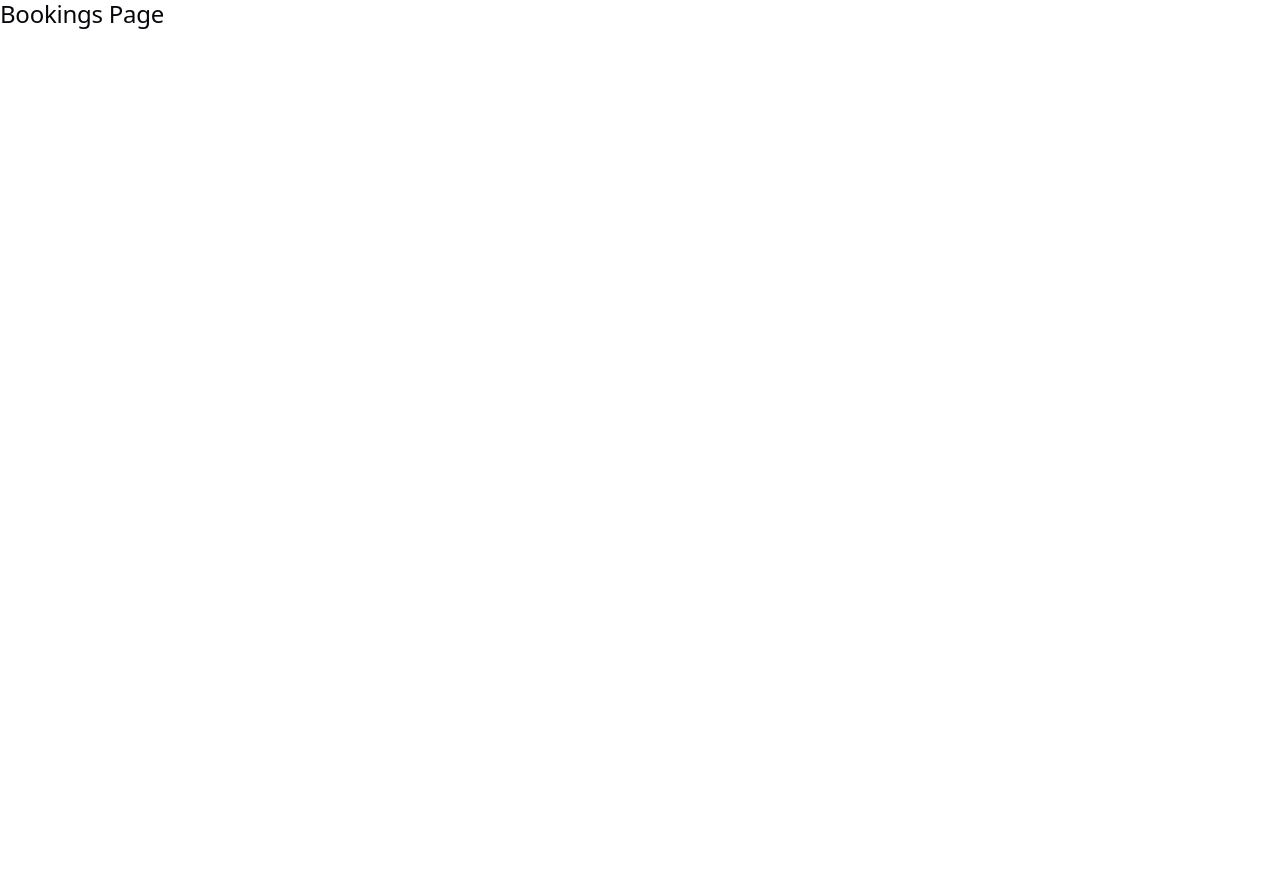
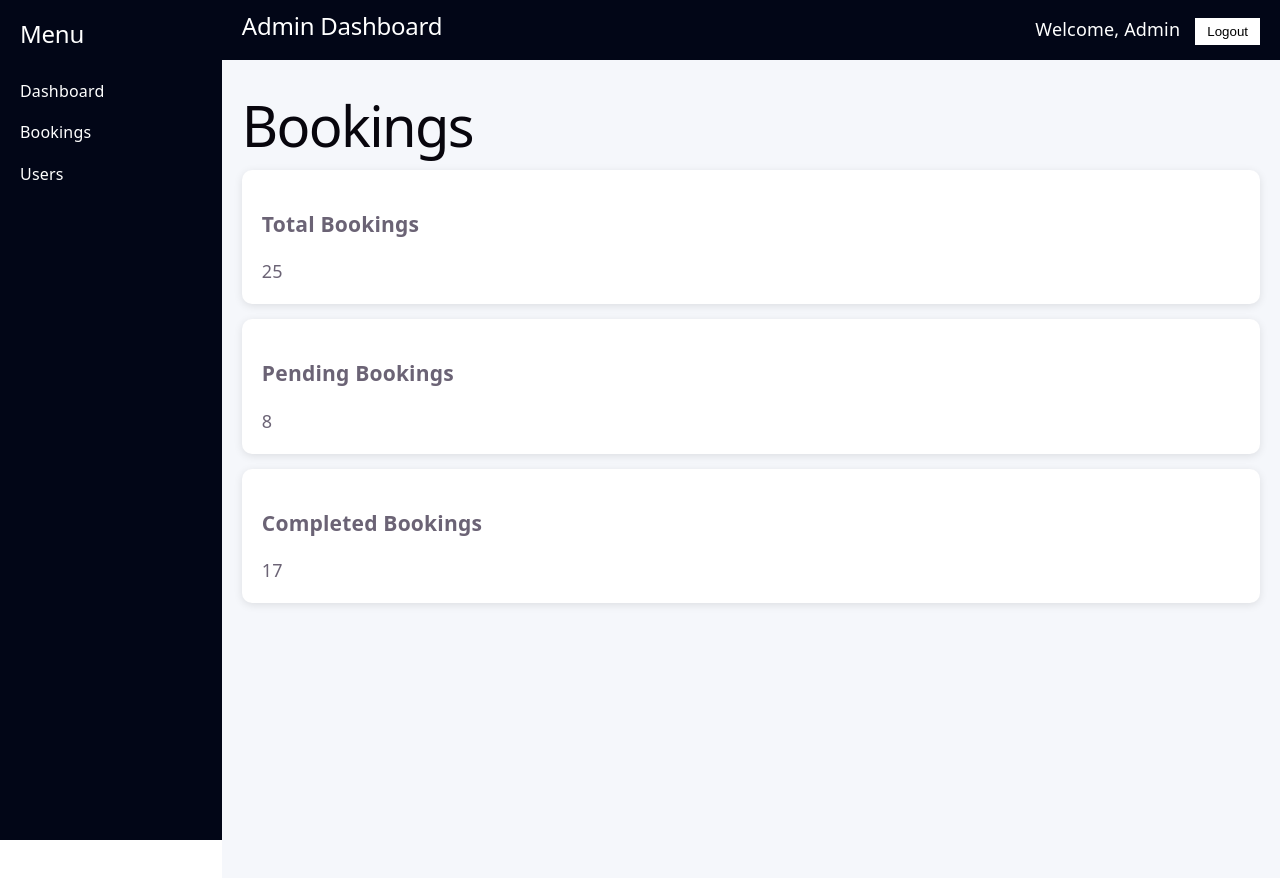
Before and after one commit to Ahmed12590/nodejs-admin-backend, a React (Vite) app in the folder frontend/: page /bookings in a window 1280 px wide. Shown: the top 878 px of the page. Before the commit the page ends 800 px from the top, so only its background shows below. Built offline with nearby package versions, Linux system fonts and the light colour scheme.

Commit message:
pages update

```diff
--- a/frontend/src/pages/Bookings.jsx
+++ b/frontend/src/pages/Bookings.jsx
@@ -1,5 +1,50 @@
+import Navbar from "../components/Navbar";
+import Sidebar from "../components/Sidebar";
+
 function Bookings() {
-  return <h2>Bookings Page</h2>;
+  return (
+    <div style={{ display: "flex" }}>
+      <Sidebar />
+
+      <div style={{ width: "100%" }}>
+        <Navbar />
+
+        <div style={styles.content}>
+          <h1>Bookings</h1>
+
+          <div style={styles.card}>
+            <h3>Total Bookings</h3>
+            <p>25</p>
+          </div>
+
+          <div style={styles.card}>
+            <h3>Pending Bookings</h3>
+            <p>8</p>
+          </div>
+
+          <div style={styles.card}>
+            <h3>Completed Bookings</h3>
+            <p>17</p>
+          </div>
+        </div>
+      </div>
+    </div>
+  );
 }
 
+const styles = {
+  content: {
+    padding: "20px",
+    background: "#f5f7fb",
+    minHeight: "100vh",
+  },
+  card: {
+    background: "#fff",
+    padding: "20px",
+    marginBottom: "15px",
+    borderRadius: "10px",
+    boxShadow: "0 2px 8px rgba(0,0,0,0.1)",
+  },
+};
+
 export default Bookings;
--- a/frontend/src/pages/Dashboard.jsx
+++ b/frontend/src/pages/Dashboard.jsx
@@ -1,22 +1,63 @@
 import Navbar from "../components/Navbar";
 import Sidebar from "../components/Sidebar";
 
-const Dashboard = () => {
+function Dashboard() {
   return (
     <div style={{ display: "flex" }}>
-
+      {/* Sidebar */}
       <Sidebar />
 
+      {/* Main Section */}
       <div style={{ width: "100%" }}>
         <Navbar />
 
-        <div style={{ padding: "20px" }}>
-          <h1>Dashboard Page</h1>
+        <div style={styles.content}>
+          <h1>Dashboard</h1>
+          <p>Welcome to Travel Admin Panel ✈️</p>
+
+          <div style={styles.cardsContainer}>
+            <div style={styles.card}>
+              <h3>Total Bookings</h3>
+              <p>25</p>
+            </div>
+
+            <div style={styles.card}>
+              <h3>Total Users</h3>
+              <p>120</p>
+            </div>
+
+            <div style={styles.card}>
+              <h3>Packages</h3>
+              <p>15</p>
+            </div>
+          </div>
         </div>
       </div>
-
     </div>
   );
+}
+
+const styles = {
+  content: {
+    padding: "20px",
+    background: "#f5f7fb",
+    minHeight: "100vh",
+  },
+
+  cardsContainer: {
+    display: "flex",
+    gap: "20px",
+    marginTop: "20px",
+    flexWrap: "wrap",
+  },
+
+  card: {
+    background: "#fff",
+    padding: "20px",
+    borderRadius: "10px",
+    minWidth: "220px",
+    boxShadow: "0 2px 8px rgba(0,0,0,0.1)",
+  },
 };
 
 export default Dashboard;
--- a/frontend/src/pages/Users.jsx
+++ b/frontend/src/pages/Users.jsx
@@ -1,5 +1,50 @@
+import Navbar from "../components/Navbar";
+import Sidebar from "../components/Sidebar";
+
 function Users() {
-  return <h2>Users Page</h2>;
+  return (
+    <div style={{ display: "flex" }}>
+      <Sidebar />
+
+      <div style={{ width: "100%" }}>
+        <Navbar />
+
+        <div style={styles.content}>
+          <h1>Users</h1>
+
+          <div style={styles.card}>
+            <h3>Total Users</h3>
+            <p>120</p>
+          </div>
+
+          <div style={styles.card}>
+            <h3>Active Users</h3>
+            <p>95</p>
+          </div>
+
+          <div style={styles.card}>
+            <h3>New Users</h3>
+            <p>12</p>
+          </div>
+        </div>
+      </div>
+    </div>
+  );
 }
 
+const styles = {
+  content: {
+    padding: "20px",
+    background: "#f5f7fb",
+    minHeight: "100vh",
+  },
+  card: {
+    background: "#fff",
+    padding: "20px",
+    marginBottom: "15px",
+    borderRadius: "10px",
+    boxShadow: "0 2px 8px rgba(0,0,0,0.1)",
+  },
+};
+
 export default Users;
```
